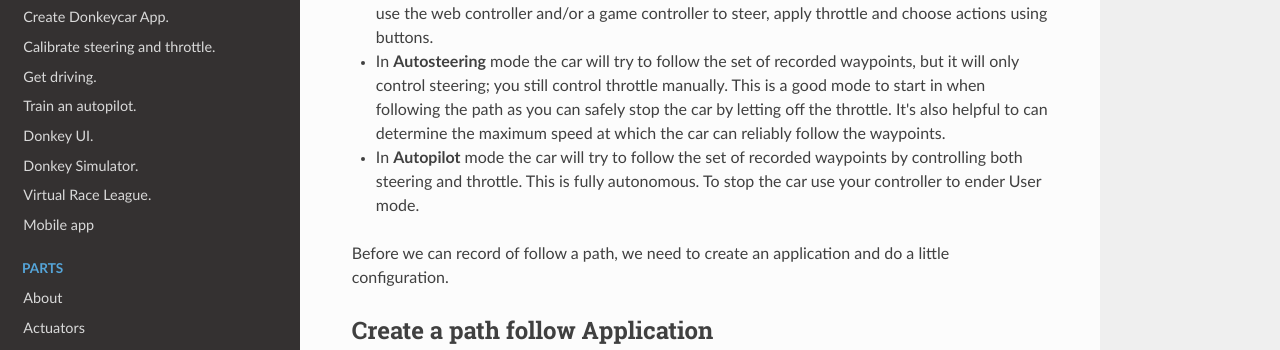
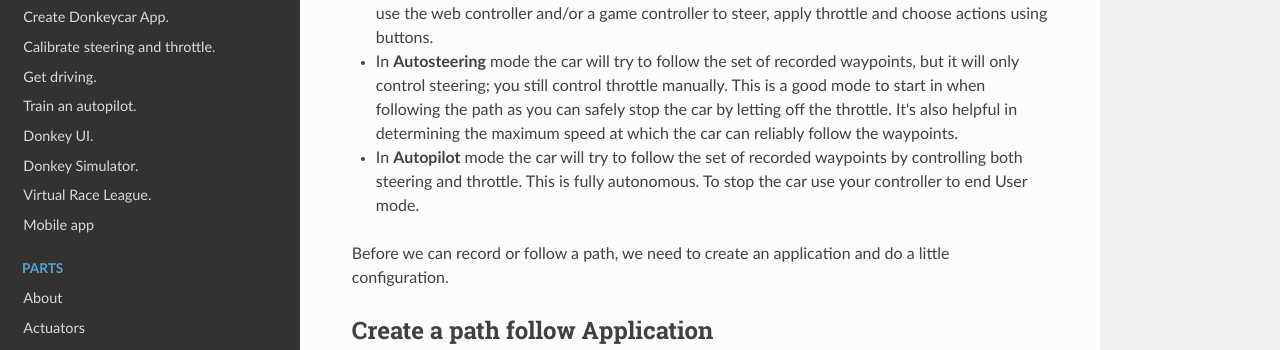
Before and after one commit to autorope/donkeydocs, an MkDocs documentation site: the page built from docs/guide/path_follow/path_follow.md, in a window 1280 px wide and 900 px high, scrolled down 408 px. Shown: the part 206-556 px from the top of the window. Built offline with MkDocs 1.6.1, drawn with Linux system fonts in a browser that asks for light colours; nearby versions of some CDN libraries; some of the changed text lies outside the part shown.

Commit message:
Fixes to path follow docs.

```diff
--- a/docs/guide/path_follow/path_follow.md
+++ b/docs/guide/path_follow/path_follow.md
@@ -9,10 +9,10 @@ When we record a path, we save each (x, y) coordinate pair (each waypoint) we ge
 Similar to the deep learning template, we have 3 modes of operation:
 
 - In **User** mode you manually control the car.   Again similar to the deep learning template, you can use the web controller and/or a game controller to steer, apply throttle and choose actions using buttons.
-- In **Autosteering** mode the car will try to follow the set of recorded waypoints, but it will only control steering; you still control throttle manually.  This is a good mode to start in when following the path as you can safely stop the car by letting off the throttle.  It's also helpful to can determine the maximum speed at which the car can reliably follow the waypoints.
-- In **Autopilot** mode the car will try to follow the set of recorded waypoints by controlling both steering and throttle.  This is fully autonomous.  To stop the car use your controller to ender User mode.
+- In **Autosteering** mode the car will try to follow the set of recorded waypoints, but it will only control steering; you still control throttle manually.  This is a good mode to start in when following the path as you can safely stop the car by letting off the throttle.  It's also helpful in determining the maximum speed at which the car can reliably follow the waypoints.
+- In **Autopilot** mode the car will try to follow the set of recorded waypoints by controlling both steering and throttle.  This is fully autonomous.  To stop the car use your controller to end User mode.
 
-Before we can record of follow a path, we need to create an application and do a little configuration.
+Before we can record or follow a path, we need to create an application and do a little configuration.
 
 ## Create a path follow Application
 
```
Also changed, not shown: other parts of docs/guide/path_follow/path_follow.md (+9 -9 lines).
